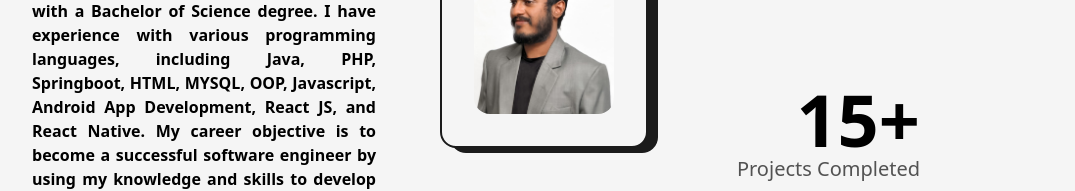
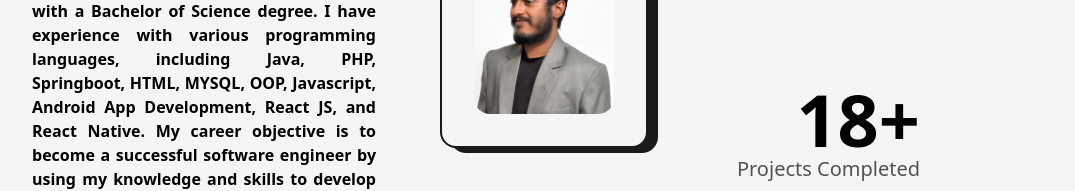
Before and after one commit to Madura-Prasad/Next.js-Portfolio, a Next.js app: page /about in a window 1280 px wide. Shown: the part 613-804 px from the top of the page, without its empty margins (96-1171 px from the left). Built offline with nearby package versions, Linux system fonts and the light colour scheme.

Commit message:
update about page projects

```diff
--- a/src/pages/about.js
+++ b/src/pages/about.js
@@ -86,7 +86,7 @@ const about = () => {
               <div className="flex flex-col items-end justify-center">
                 <span className="inline-block text-7xl font-bold">
                   {" "}
-                  <AnimatedNumbers value={15} />+
+                  <AnimatedNumbers value={18} />+
                 </span>
                 <h2 className="text-xl font-medium capitalize text-dark/75">
                   Projects Completed
```
